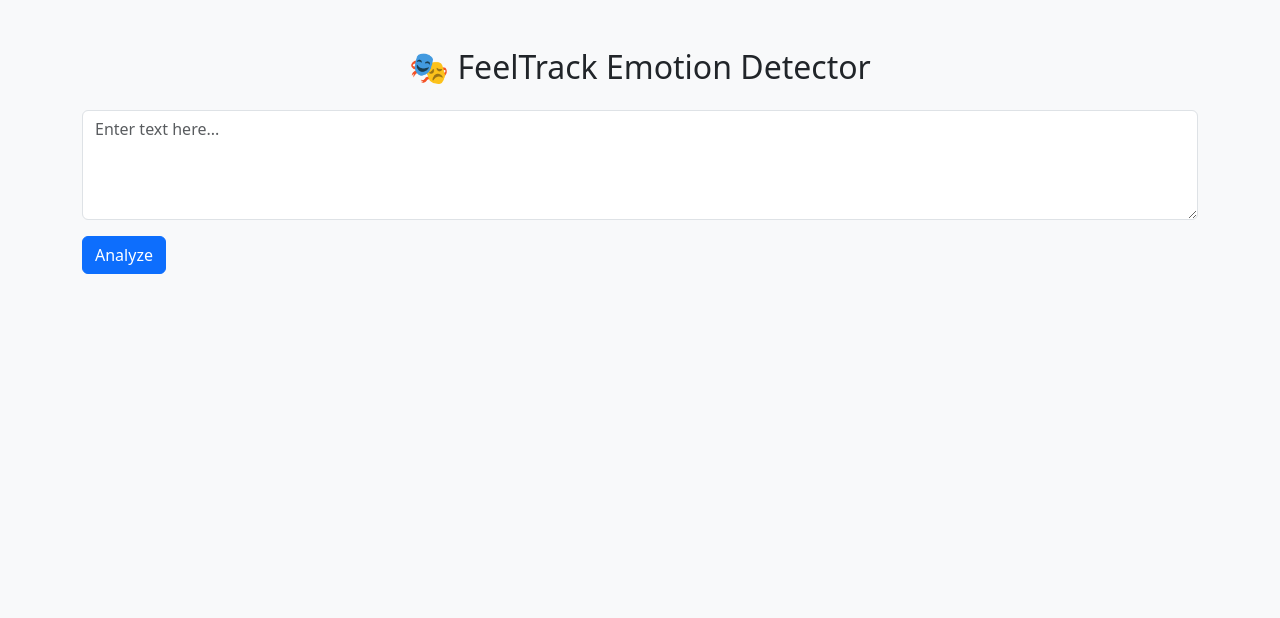
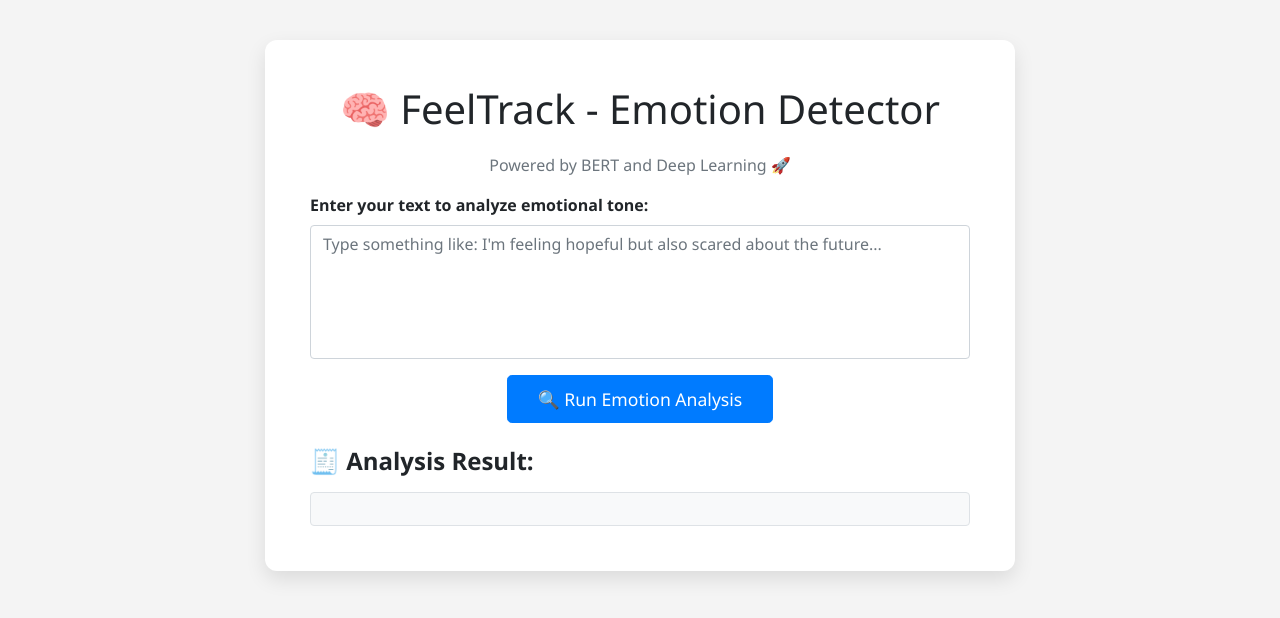
Before and after one commit to Yaswanth876/FeelTrack, a Flask app: page / in a window 1280 px wide. Shown: the top 618 px of the page. Run offline with Flask 3, Linux system fonts and the light colour scheme; some libraries are stand-ins or nearby versions.

Commit message:
modified

```diff
--- a/templates/index.html
+++ b/templates/index.html
@@ -2,63 +2,57 @@
 <html lang="en">
 <head>
     <meta charset="UTF-8">
-    <title>FeelTrack - Emotion Detection</title>
-    <link rel="stylesheet" href="https://cdn.jsdelivr.net/npm/bootstrap@5.3.0/dist/css/bootstrap.min.css">
+    <title>FeelTrack - Emotion Detector using BERT</title>
+    <link rel="stylesheet" href="https://stackpath.bootstrapcdn.com/bootstrap/4.3.1/css/bootstrap.min.css">
+    <script src="./static/mywebscript.js" defer></script>
+    <style>
+        body {
+            background-color: #f4f4f4;
+            font-family: 'Segoe UI', Tahoma, Geneva, Verdana, sans-serif;
+        }
+        .center-heading {
+            text-align: center;
+            margin-bottom: 20px;
+        }
+        .card {
+            max-width: 750px;
+            margin: 40px auto;
+            padding: 25px;
+            box-shadow: 0 8px 20px rgba(0, 0, 0, 0.1);
+            border: none;
+            border-radius: 12px;
+        }
+        .form-control {
+            resize: none;
+        }
+        .btn-primary {
+            font-size: 1.1rem;
+            padding: 10px 30px;
+        }
+        #system_response ul {
+            padding-left: 0;
+            list-style: none;
+        }
+    </style>
 </head>
-<body class="bg-light">
-    <div class="container mt-5">
-        <h2 class="text-center mb-4">🎭 FeelTrack Emotion Detector</h2>
-        <textarea id="textToAnalyze" class="form-control" rows="4" placeholder="Enter text here..."></textarea>
-        <button class="btn btn-primary mt-3" onclick="RunSentimentAnalysis()">Analyze</button>
-        <div id="system_response" class="mt-4"></div>
+<body>
+    <div class="card">
+        <div class="card-body">
+            <h1 class="center-heading">🧠 FeelTrack - Emotion Detector</h1>
+            <p class="text-center text-muted">Powered by BERT and Deep Learning 🚀</p>
+
+            <div class="form-group">
+                <label for="textToAnalyze"><strong>Enter your text to analyze emotional tone:</strong></label>
+                <textarea class="form-control" id="textToAnalyze" rows="5" placeholder="Type something like: I'm feeling hopeful but also scared about the future..."></textarea>
+            </div>
+
+            <div class="text-center mb-4">
+                <button onclick="RunSentimentAnalysis()" class="btn btn-primary btn-lg">🔍 Run Emotion Analysis</button>
+            </div>
+
+            <h4><strong>🧾 Analysis Result:</strong></h4>
+            <div id="system_response" class="mt-3 p-3 bg-light border rounded"></div>
+        </div>
     </div>
-
-    <script>
-        // 👇 Paste your JavaScript here
-        let RunSentimentAnalysis = () => {
-            const textToAnalyze = document.getElementById("textToAnalyze").value.trim();
-
-            if (!textToAnalyze) {
-                document.getElementById("system_response").innerHTML =
-                    "<div class='alert alert-warning'>⚠️ Please enter some text to analyze.</div>";
-                return;
-            }
-
-            const xhttp = new XMLHttpRequest();
-            xhttp.onreadystatechange = function () {
-                if (this.readyState === 4) {
-                    if (this.status === 200) {
-                        try {
-                            const result = JSON.parse(xhttp.responseText);
-
-                            const emotionScores = result.emotion_scores || {};
-                            let emotionsList = "";
-
-                            for (const [emotion, score] of Object.entries(emotionScores)) {
-                                emotionsList += `<li>${emotion.charAt(0).toUpperCase() + emotion.slice(1)}: ${score.toFixed(3)}</li>`;
-                            }
-
-                            const responseHTML = `
-                                <div class="card mt-4 p-3">
-                                    <h4><strong>Dominant Emotion:</strong> ${result.dominant_emotion?.toUpperCase()}</h4>
-                                    <ul>${emotionsList}</ul>
-                                </div>`;
-
-                            document.getElementById("system_response").innerHTML = responseHTML;
-                        } catch (err) {
-                            document.getElementById("system_response").innerHTML =
-                                "<div class='alert alert-danger'>❌ Invalid response format from server.</div>";
-                        }
-                    } else {
-                        document.getElementById("system_response").innerHTML =
-                            "<div class='alert alert-danger'>❌ Error: Unable to get response from the server.</div>";
-                    }
-                }
-            };
-
-            xhttp.open("GET", `/emotionDetector?textToAnalyze=${encodeURIComponent(textToAnalyze)}`, true);
-            xhttp.send();
-        };
-    </script>
 </body>
 </html>
```
